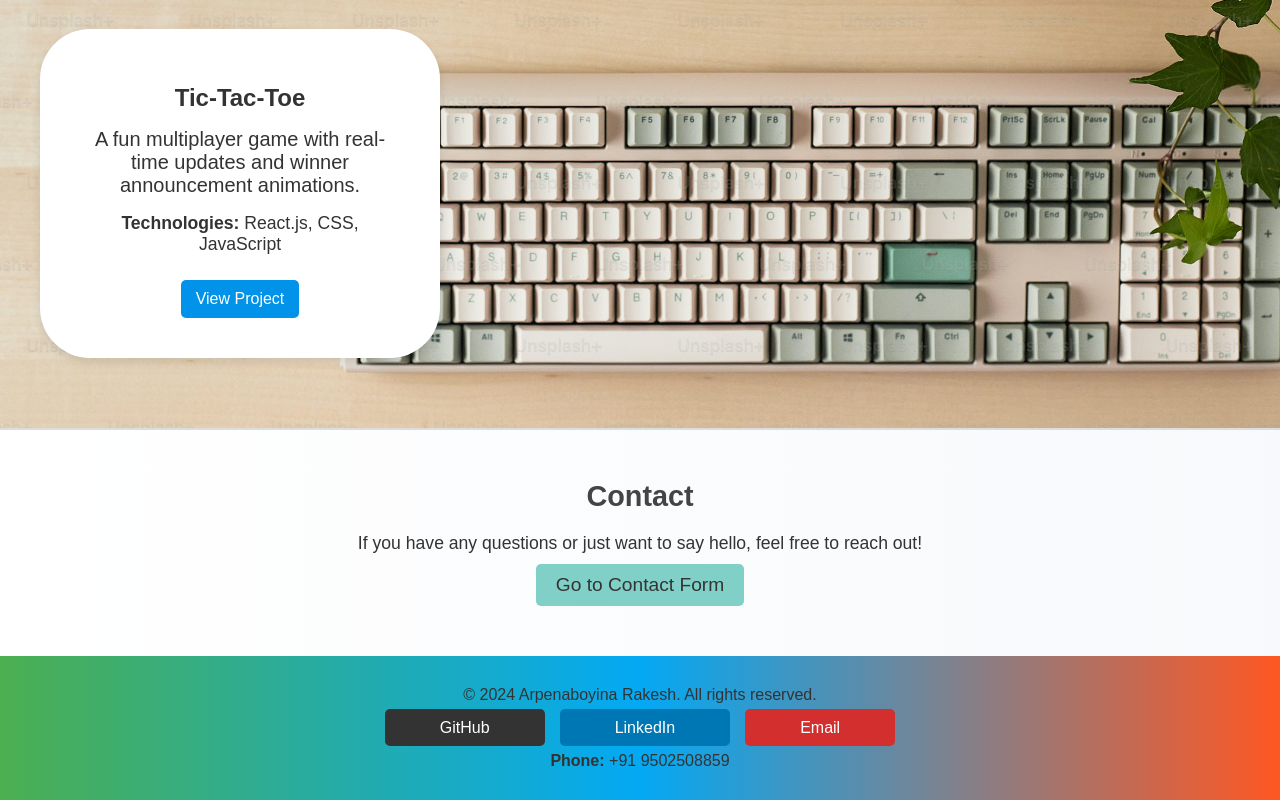
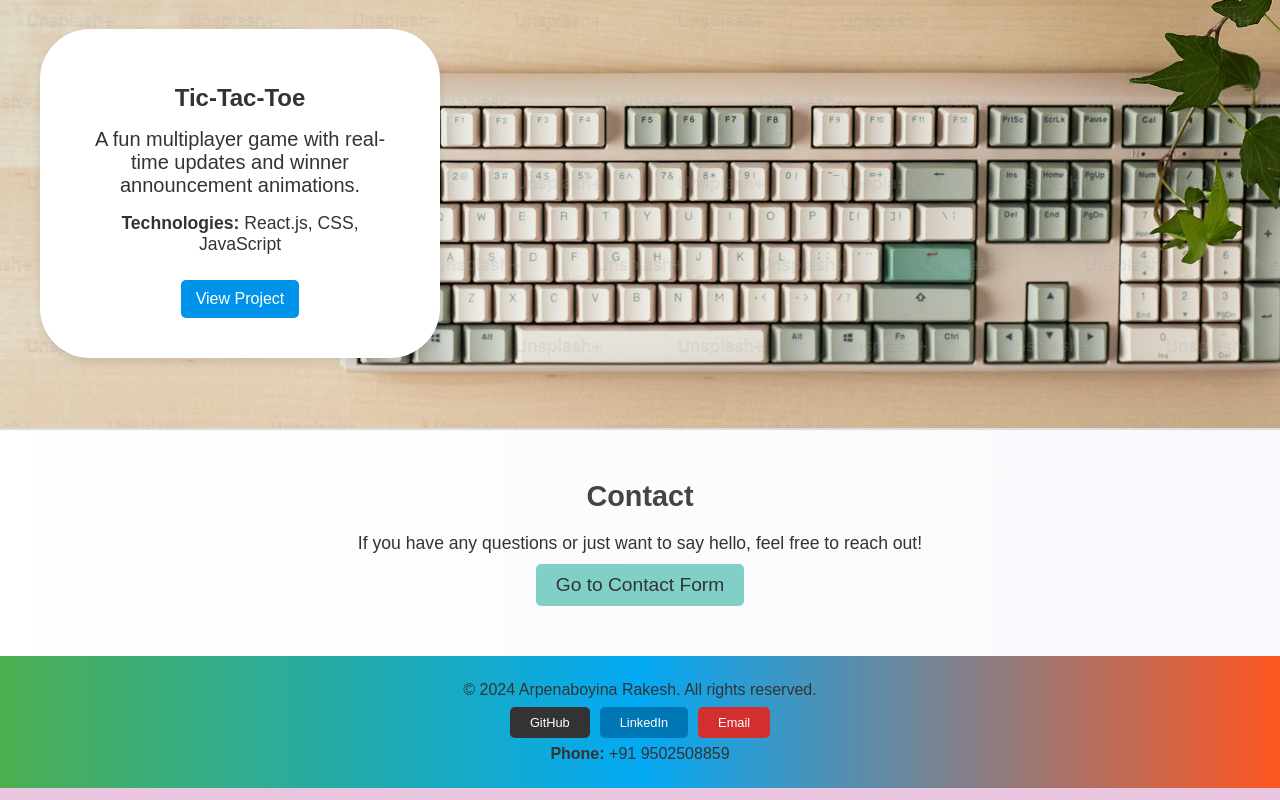
Before and after one commit to Arpenaboyina/Portfolio-Website, a React (Create React App) app: page / in a window 1280 px wide. Shown: the part 1313-2113 px from the top of the page. Built offline with nearby package versions, Linux system fonts and the light colour scheme.

Commit message:
Fix mobile responsiveness issues and improve CSS styles

```diff
--- a/src/styles/contact.css
+++ b/src/styles/contact.css
@@ -94,3 +94,8 @@
     font-family: 'Arial', sans-serif;
     animation: randomBackground 10s infinite;
   }
+  @media (max-width: 768px) {
+    .contact-container {
+        padding: 1.5rem; /* Smaller padding for phones */
+    }
+}
--- a/src/styles/footer.css
+++ b/src/styles/footer.css
@@ -68,3 +68,31 @@
     margin-top: 10px;
     font-size: 1rem;
 }
+
+/* Footer Styles */
+.footer {
+    padding: 15px; /* Reduce padding */
+    font-size: 0.9rem; /* Adjust font size */
+}
+
+.footer-links {
+    gap: 10px; /* Reduce gap */
+    flex-wrap: wrap; /* Allow links to wrap */
+}
+
+.footer-btn {
+    padding: 8px 20px; /* Smaller buttons */
+    font-size: 0.8rem;
+}
+
+/* Responsive for phones */
+@media (max-width: 768px) {
+    .footer {
+        padding: 10px;
+    }
+
+    .footer-links {
+        flex-direction: column; /* Stack links vertically */
+        gap: 8px;
+    }
+}
--- a/src/styles/header.css
+++ b/src/styles/header.css
@@ -57,3 +57,9 @@
         font-size: 1.2rem;
     }
 }
+
+@media (max-width: 768px) {
+    .nav-list {
+        gap: 10px;
+    }
+}
--- a/src/styles/home.css
+++ b/src/styles/home.css
@@ -184,3 +184,14 @@
         font-size: 1rem;
     }
 }
+
+@media (max-width: 768px) {
+    .about-me-content {
+        flex-direction: column;
+        text-align: center;
+    }
+
+    .first-image {
+        width: 90%;
+    }
+}
```
